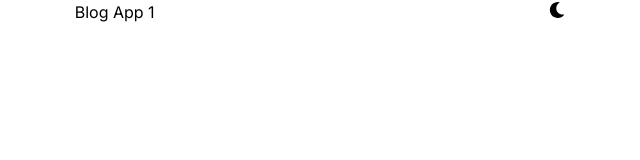
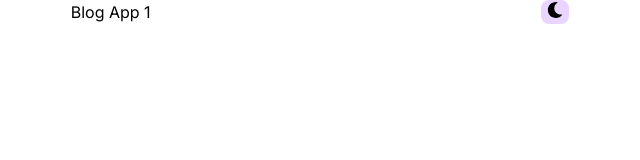
Before and after one commit to Ankit7rma/blog_1, a Next.js app: page / in a window 1280 px wide. Shown: the top 160 px of the page, without its empty margins (320-960 px from the left). Built offline with nearby package versions, Linux system fonts and the light colour scheme.

Commit message:
themeProvider div

```diff
--- a/app/page.tsx
+++ b/app/page.tsx
@@ -5,7 +5,7 @@ export default function Home() {
   return (
     <main className="flex min-w-full justify-evenly">
      Blog App 1
-     <ThemeToggle/>
+     <div className="w-7 bg-purple-200 h-fit rounded-lg flex items-center justify-center" ><ThemeToggle/></div>
     </main>
   )
 }
```
